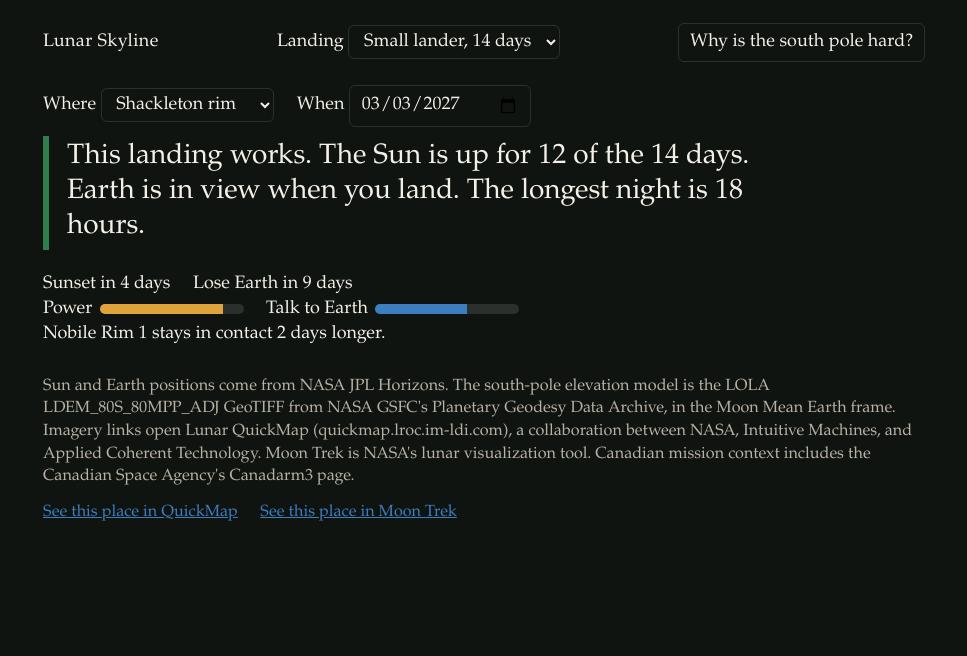
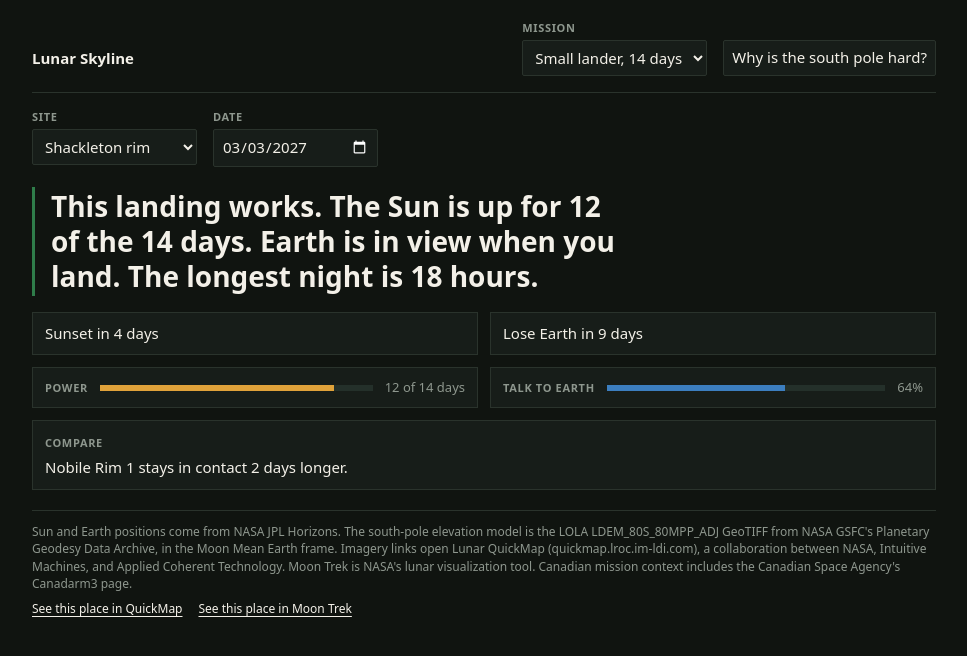
Before and after one commit to HyperNova-NSAC/southpole, a React (Vite) app in the folder web/: page / in a window 1280 px wide. Shown: the top 656 px of the page, without its empty margins (156-1123 px from the left). Built offline with nearby package versions, Linux system fonts and the light colour scheme.

Commit message:
Refactor UI components for improved readability and layout consistency

```diff
--- a/web/src/ui/CompareRow.tsx
+++ b/web/src/ui/CompareRow.tsx
@@ -5,7 +5,8 @@ type CompareRowProps = {
 export function CompareRow({ sentence }: CompareRowProps) {
   return (
     <div className="compare">
-      <span>{sentence}</span>
+      <span className="compare-label">Compare</span>
+      <p>{sentence}</p>
     </div>
   );
 }
--- a/web/src/ui/CountdownRow.tsx
+++ b/web/src/ui/CountdownRow.tsx
@@ -6,8 +6,8 @@ type CountdownRowProps = {
 export function CountdownRow({ sunset, earthset }: CountdownRowProps) {
   return (
     <div className="countdown">
-      <span>{sunset}</span>
-      <span>{earthset}</span>
+      <p>{sunset}</p>
+      <p>{earthset}</p>
     </div>
   );
 }
--- a/web/src/ui/Header.tsx
+++ b/web/src/ui/Header.tsx
@@ -6,14 +6,16 @@ export function Header({ profileLabel }: HeaderProps) {
   return (
     <header className="header">
       <div className="wordmark">Lunar Skyline</div>
-      <label>
-        Landing{" "}
+      <div className="header-actions">
+        <label className="field">
+          <span>Mission</span>
           <select defaultValue={profileLabel} aria-label="Mission profile">
             <option>{profileLabel}</option>
             <option disabled>Long stay, 100 days</option>
           </select>
         </label>
         <button type="button">Why is the south pole hard?</button>
+      </div>
     </header>
   );
 }
--- a/web/src/ui/MissionBars.tsx
+++ b/web/src/ui/MissionBars.tsx
@@ -4,20 +4,25 @@ type MissionBarsProps = {
 };
 
 export function MissionBars({ powerFraction, earthFraction }: MissionBarsProps) {
+  const sunlitDays = Math.round(powerFraction * 14);
+  const earthPercent = Math.round(earthFraction * 100);
+
   return (
     <div className="bars">
-      <span>
-        Power
+      <div className="readout">
+        <span className="readout-label">Power</span>
         <span className="meter power" aria-hidden="true">
           <i style={{ width: `${powerFraction * 100}%` }} />
         </span>
-      </span>
-      <span>
-        Talk to Earth
+        <span className="readout-value">{sunlitDays} of 14 days</span>
+      </div>
+      <div className="readout">
+        <span className="readout-label">Talk to Earth</span>
         <span className="meter earth" aria-hidden="true">
           <i style={{ width: `${earthFraction * 100}%` }} />
         </span>
-      </span>
+        <span className="readout-value">{earthPercent}%</span>
+      </div>
     </div>
   );
 }
--- a/web/src/ui/SiteDateBar.tsx
+++ b/web/src/ui/SiteDateBar.tsx
@@ -9,8 +9,8 @@ type SiteDateBarProps = {
 export function SiteDateBar({ sites, siteId, landingDate }: SiteDateBarProps) {
   return (
     <div className="site-date">
-      <label>
-        Where{" "}
+      <label className="field">
+        <span>Site</span>
         <select defaultValue={siteId} aria-label="Landing site">
           {sites.map((site) => (
             <option key={site.id} value={site.id}>
@@ -19,8 +19,9 @@ export function SiteDateBar({ sites, siteId, landingDate }: SiteDateBarProps) {
           ))}
         </select>
       </label>
-      <label>
-        When <input type="date" defaultValue={landingDate} aria-label="Landing date" />
+      <label className="field">
+        <span>Date</span>
+        <input type="date" defaultValue={landingDate} aria-label="Landing date" />
       </label>
     </div>
   );
--- a/web/src/ui/SourceFooter.tsx
+++ b/web/src/ui/SourceFooter.tsx
@@ -45,8 +45,10 @@ export function SourceFooter({ links, lat, lon }: SourceFooterProps) {
   return (
     <footer className="footer">
       <p>{links.credit}</p>
-      <a href={fill(links.quickmap, lat, lon, zoom)}>See this place in QuickMap</a>
-      <a href={fill(links.moontrek, lat, lon, zoom)}>See this place in Moon Trek</a>
+      <div className="footer-links">
+        <a href={fill(links.quickmap, lat, lon, zoom)}>See this place in QuickMap</a>
+        <a href={fill(links.moontrek, lat, lon, zoom)}>See this place in Moon Trek</a>
+      </div>
     </footer>
   );
 }
--- a/web/src/ui/tokens.css
+++ b/web/src/ui/tokens.css
@@ -1,18 +1,20 @@
 :root {
   --bg: #101410;
+  --surface: #171d19;
   --text: #f3f0e8;
-  --muted: #b7b1a6;
+  --muted: #8e978e;
   --sun: #e0a23a;
   --earth: #3c7ebf;
   --ok: #2f7d4a;
   --warn: #b8860b;
   --bad: #a33b3b;
-  --line: #2a312c;
+  --line: #2a332c;
   color: var(--text);
   background: var(--bg);
-  font-family: "Iowan Old Style", Palatino, "Palatino Linotype", Georgia, serif;
-  font-size: 18px;
-  line-height: 1.4;
+  color-scheme: dark;
+  font-family: ui-sans-serif, system-ui, -apple-system, "Segoe UI", sans-serif;
+  font-size: 15px;
+  line-height: 1.45;
 }
 
 * {
@@ -28,11 +30,11 @@ button,
 select,
 input {
   font: inherit;
-  color: inherit;
-  background: transparent;
+  color: var(--text);
+  background: var(--surface);
   border: 1px solid var(--line);
-  border-radius: 6px;
-  padding: 0.35rem 0.6rem;
+  border-radius: 2px;
+  padding: 6px 8px;
 }
 
 button:focus-visible,
@@ -48,41 +50,64 @@ button {
 }
 
 a {
-  color: var(--earth);
+  color: var(--text);
+  text-underline-offset: 3px;
 }
 
 .app {
-  max-width: 52rem;
+  max-width: 960px;
   margin: 0 auto;
-  padding: 1.25rem 1.5rem 2rem;
-}
-
-.header,
-.site-date,
-.countdown,
-.bars,
-.compare,
-.footer {
-  display: flex;
-  flex-wrap: wrap;
-  gap: 0.75rem 1.25rem;
-  align-items: baseline;
+  padding: 20px 28px 24px;
 }
 
 .header {
+  display: flex;
+  align-items: flex-end;
   justify-content: space-between;
-  margin-bottom: 1.25rem;
+  gap: 24px;
+  padding-bottom: 16px;
+  border-bottom: 1px solid var(--line);
+}
+
+.header-actions {
+  display: flex;
+  align-items: flex-end;
+  gap: 16px;
 }
 
 .wordmark {
-  font-size: 1rem;
-  letter-spacing: 0.02em;
+  font-size: 15px;
+  font-weight: 600;
+  padding-bottom: 6px;
+}
+
+.field {
+  display: flex;
+  flex-direction: column;
+  gap: 4px;
+  min-width: 11rem;
+}
+
+.field > span,
+.readout-label,
+.compare-label {
+  color: var(--muted);
+  font-size: 11px;
+  font-weight: 600;
+  letter-spacing: 0.06em;
+  text-transform: uppercase;
+}
+
+.site-date {
+  display: flex;
+  gap: 16px;
+  margin: 16px 0 20px;
 }
 
 .verdict {
-  border-left: 6px solid var(--ok);
-  padding: 0.25rem 0 0.25rem 1rem;
-  margin: 0.5rem 0 1.25rem;
+  border-left: 3px solid var(--ok);
+  padding: 2px 0 2px 16px;
+  margin: 0 0 16px;
 }
 
 .verdict h1 {
@@ -95,18 +120,46 @@ a {
 
 .countdown,
 .bars {
-  color: var(--text);
+  display: grid;
+  grid-template-columns: 1fr 1fr;
+  gap: 12px;
+}
+
+.countdown p,
+.readout,
+.compare {
+  margin: 0;
+  background: var(--surface);
+  border: 1px solid var(--line);
+}
+
+.countdown p {
+  padding: 10px 12px;
+  font-variant-numeric: tabular-nums;
+}
+
+.bars {
+  margin-top: 12px;
+}
+
+.readout {
+  display: grid;
+  grid-template-columns: max-content minmax(4rem, 1fr) auto;
+  align-items: center;
+  gap: 12px;
+  padding: 10px 12px;
+}
+
+.readout-value {
+  font-variant-numeric: tabular-nums;
+  color: var(--muted);
+  font-size: 13px;
 }
 
 .meter {
-  width: 8rem;
-  height: 0.55rem;
-  background: var(--line);
-  border-radius: 99px;
+  height: 6px;
+  background: #24302a;
   overflow: hidden;
-  display: inline-block;
-  vertical-align: middle;
-  margin-left: 0.4rem;
 }
 
 .meter i {
@@ -122,13 +175,30 @@ a {
   background: var(--earth);
 }
 
+.compare {
+  margin-top: 12px;
+  padding: 10px 12px;
+}
+
+.compare p {
+  margin: 4px 0 0;
+}
+
 .footer {
-  margin-top: 1.5rem;
+  margin-top: 20px;
+  padding-top: 12px;
+  border-top: 1px solid var(--line);
   color: var(--muted);
-  font-size: 0.9rem;
+  font-size: 12px;
+  line-height: 1.45;
 }
 
 .footer p {
-  flex-basis: 100%;
   margin: 0;
 }
+
+.footer-links {
+  display: flex;
+  gap: 16px;
+  margin-top: 8px;
+}
```
Lines whose indentation alone changed are shown as unchanged.
